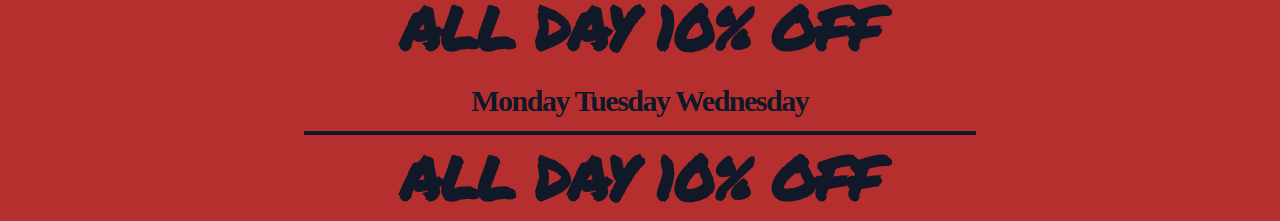
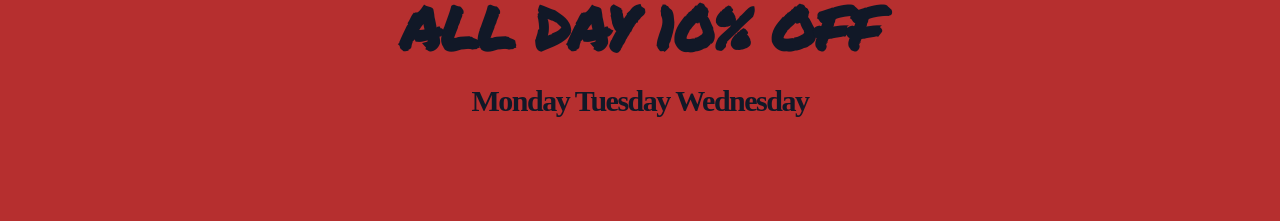
Before and after one commit to ITERSYNC/parorobbq, a Next.js app: page / in a window 1280 px wide. Shown: the part 1231-1452 px from the top of the page. Built offline with nearby package versions, Linux system fonts and the light colour scheme; a web font is replaced by a local one.

Commit message:
Update hero section in page.tsx to improve formatting and add pricing information

```diff
--- a/app/page.tsx
+++ b/app/page.tsx
@@ -593,7 +593,7 @@ export default function Example() {
                 Monday Tuesday Wednesday
               </span>
             </h1>
-            <Separator
+            {/* <Separator
               orientation='horizontal'
               className='my-3 h-[2px] bg-gray-900 sm:h-1'
             />
@@ -603,7 +603,7 @@ export default function Example() {
               <span className='font-nanum-brush text-[25px] sm:text-3xl'>
                 on Mothers day (12th May)
               </span>
-            </h1>
+            </h1> */}
             {/* <h1 className='font-permanent-marker text-4xl font-bold tracking-tight text-gray-900 sm:text-9xl'>
               PARORO KOREAN BBQ . <br />
               <span className='font-nanum-brush'>한국식 바비큐.</span>
```
